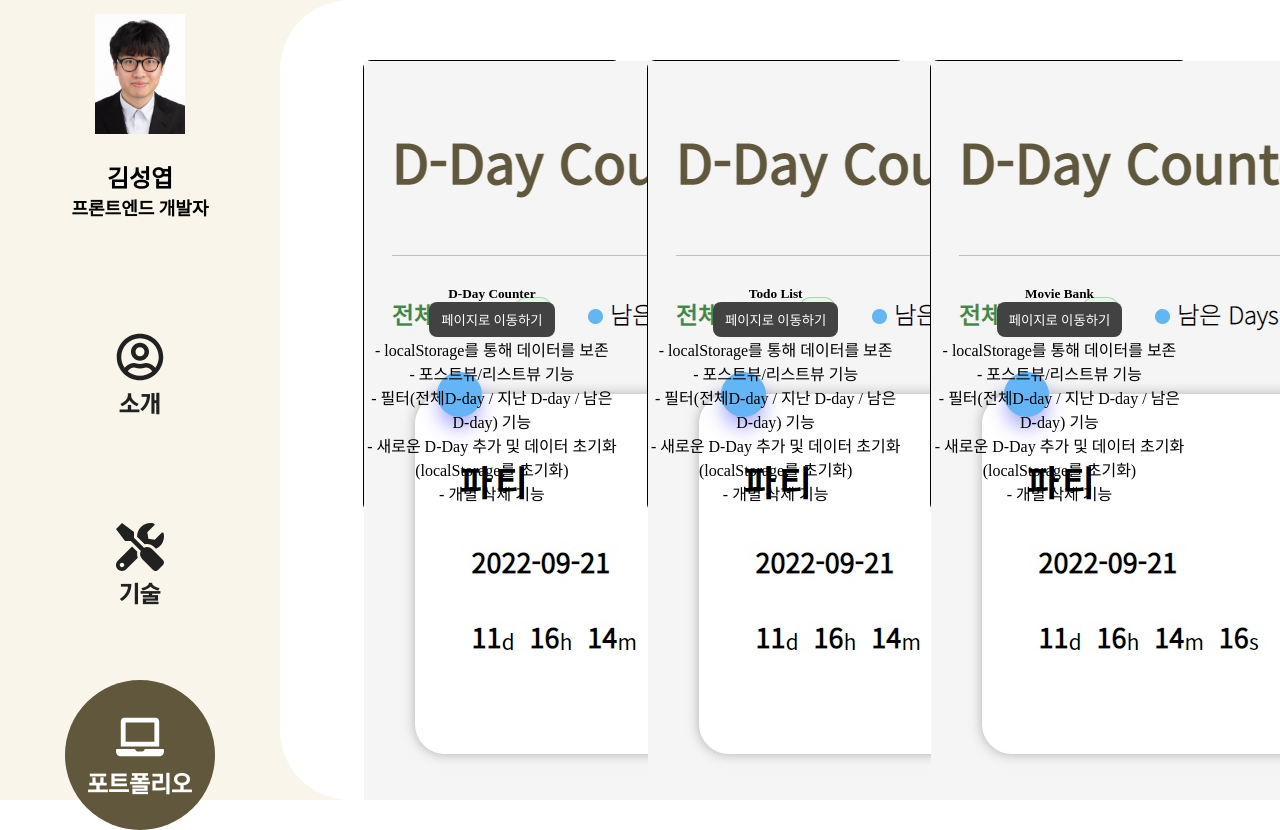
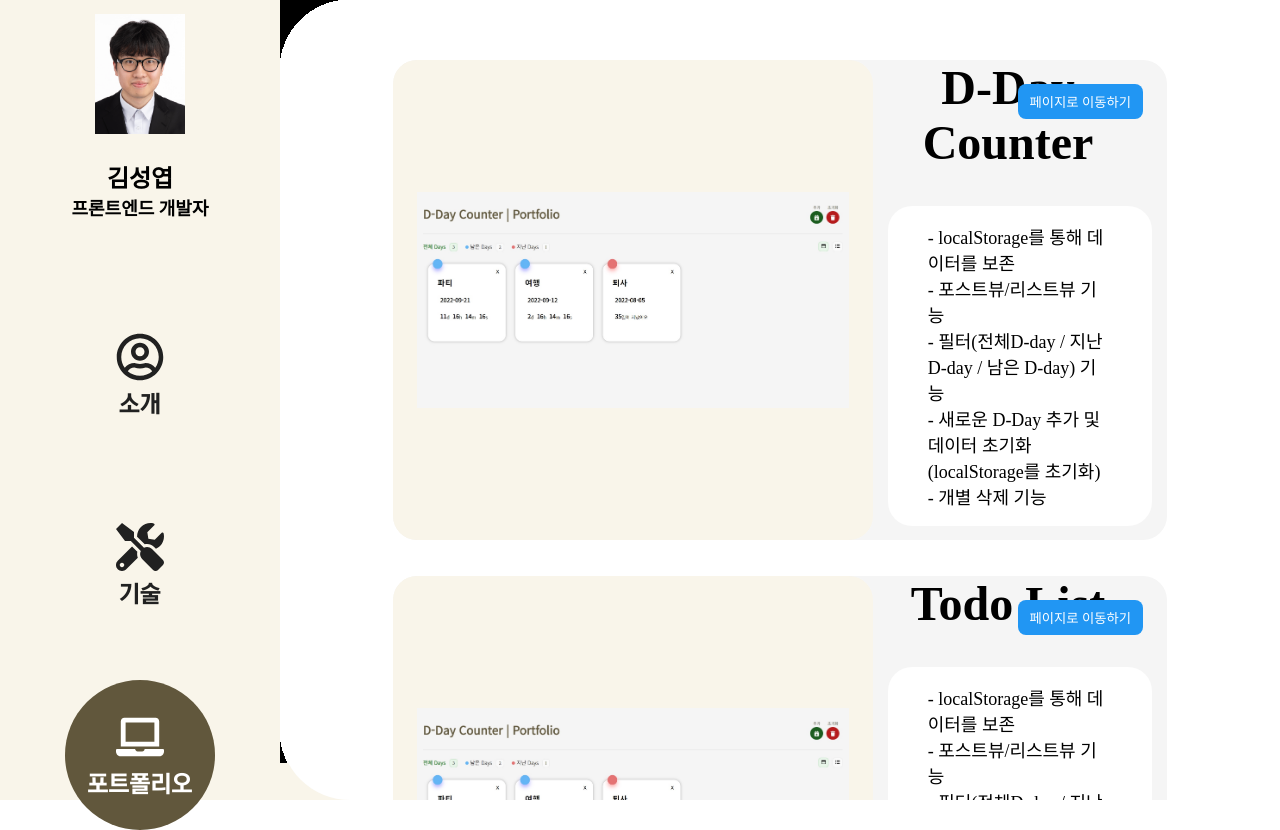
Before and after one commit to sktmcode93/resume, a React (Create React App) app: page /portfolio in a window 1280 px wide. Built offline with nearby package versions, Linux system fonts and the light colour scheme; a web font is replaced by a local one.

Commit message:
포폴 관련 css 변경

```diff
--- a/src/styles/css/common.css
+++ b/src/styles/css/common.css
@@ -172,3 +172,18 @@
   color: white;
   border-radius: 8px;
 }
+
+.image-box {
+  position: relative;
+}
+
+.image-box > img {
+  position: absolute;
+  left: 0;
+  right: 0;
+  top: 0;
+  bottom: 0;
+  width: auto;
+  height: auto;
+  margin: auto;
+}
--- a/src/styles/css/home.css
+++ b/src/styles/css/home.css
@@ -205,7 +205,6 @@
 }
 
 .skills article .image-box {
-  position: relative;
   width: 200px;
   height: 200px;
   background-color: #F9F5EA;
@@ -213,16 +212,8 @@
 }
 
 .skills article .image-box > img {
-  position: absolute;
-  left: 0;
-  right: 0;
-  top: 0;
-  bottom: 0;
-  width: auto;
-  height: auto;
   max-width: 80%;
   max-height: 80%;
-  margin: auto;
 }
 
 .skills .develope {
@@ -325,7 +316,22 @@
   font-size: 24px;
 }
 
-.portfolio {
+.portfolio .pf-list {
+  width: 90%;
+  margin: 0 auto;
+  display: -webkit-box;
+  display: -ms-flexbox;
+  display: flex;
+  -webkit-box-orient: vertical;
+  -webkit-box-direction: normal;
+      -ms-flex-direction: column;
+          flex-direction: column;
+  -webkit-box-align: center;
+      -ms-flex-align: center;
+          align-items: center;
+}
+
+.portfolio .pf-list > li {
   display: -webkit-box;
   display: -ms-flexbox;
   display: flex;
@@ -333,51 +339,86 @@
   -webkit-box-direction: normal;
       -ms-flex-direction: row;
           flex-direction: row;
+  -webkit-box-pack: justify;
+      -ms-flex-pack: justify;
+          justify-content: space-between;
+  -webkit-box-align: center;
+      -ms-flex-align: center;
+          align-items: center;
+  width: 100%;
+  margin-bottom: 36px;
+  background-color: #F5F5F5;
+  border-radius: 24px;
+}
+
+.portfolio .pf-list > li > .image-box {
+  width: 480px;
+  height: 480px;
+  border-radius: 24px;
+  background-color: #F9F5EA;
+}
+
+.portfolio .pf-list > li > .image-box > img {
+  max-width: 90%;
+  max-height: 90%;
+}
+
+.portfolio .pf-list > li > .explain {
+  height: 480px;
+  display: -webkit-box;
+  display: -ms-flexbox;
+  display: flex;
+  -webkit-box-orient: vertical;
+  -webkit-box-direction: normal;
+      -ms-flex-direction: column;
+          flex-direction: column;
+  -webkit-box-pack: start;
+      -ms-flex-pack: start;
+          justify-content: flex-start;
+  -webkit-box-align: center;
+      -ms-flex-align: center;
+          align-items: center;
+  width: calc(100% - 480px);
+}
+
+.portfolio .pf-list > li > .explain > nav {
+  width: 100%;
+  position: relative;
+  margin-bottom: 36px;
+}
+
+.portfolio .pf-list > li > .explain > nav > h5 {
+  text-align: center;
+  font-size: 48px;
+  margin-right: 24px;
+}
+
+.portfolio .pf-list > li > .explain > nav > .btn-type1 {
+  position: absolute;
+  right: 24px;
+  top: 24px;
+  background-color: #2196F3;
+}
+
+.portfolio .pf-list > li > .explain > div {
+  display: -webkit-box;
+  display: -ms-flexbox;
+  display: flex;
+  -webkit-box-orient: vertical;
+  -webkit-box-direction: normal;
+      -ms-flex-direction: column;
+          flex-direction: column;
   -webkit-box-pack: center;
       -ms-flex-pack: center;
           justify-content: center;
-  -webkit-box-align: center;
-      -ms-flex-align: center;
-          align-items: center;
+  width: 90%;
+  background-color: white;
+  height: 320px;
+  border-radius: 24px;
+  padding: 30px 40px;
+  overflow: auto;
 }
 
-.portfolio .pf-list {
-  width: 100%;
-  display: -webkit-box;
-  display: -ms-flexbox;
-  display: flex;
-  -webkit-box-orient: horizontal;
-  -webkit-box-direction: normal;
-      -ms-flex-direction: row;
-          flex-direction: row;
-  -ms-flex-wrap: wrap;
-      flex-wrap: wrap;
+.portfolio .pf-list > li > .explain > div > p {
+  font-size: 18px;
 }
-
-.portfolio .pf-list > li {
-  width: 30%;
-  margin: 0 1.5%;
-  border: 1px solid black;
-  border-radius: 8px;
-}
-
-.portfolio .pf-list > li > div {
-  width: 100%;
-  height: 225px;
-  text-align: center;
-}
-
-.portfolio .pf-list > li > h5 {
-  text-align: center;
-  margin: 5px 0;
-}
-
-.portfolio .pf-list > li > button {
-  width: 45%;
-  margin: 0 2.5%;
-  padding: 5px 8px;
-  background-color: #1E88E5;
-  border-radius: 4px;
-  color: white;
-  margin-bottom: 15px;
-}
--- a/src/styles/scss/common.scss
+++ b/src/styles/scss/common.scss
@@ -150,3 +150,14 @@
     color: white;
     border-radius: 8px;
 }
+
+.image-box {
+    position: relative;
+
+    >img {
+        @include position-style($top: 0, $left: 0, $bottom: 0, $right: 0);
+        width: auto;
+        height: auto;
+        margin: auto;
+    }
+}
--- a/src/styles/scss/home.scss
+++ b/src/styles/scss/home.scss
@@ -187,19 +187,14 @@
         }
 
         .image-box {
-            position: relative;
             width: 200px;
             height: 200px;
             background-color: $mainBg;
             border-radius: 50%;
 
             >img {
-                @include position-style($top: 0, $left: 0, $bottom: 0, $right: 0);
-                width: auto;
-                height: auto;
                 max-width: 80%;
                 max-height: 80%;
-                margin: auto;
             }
         }
     }
@@ -276,38 +271,68 @@
 }
 
 .portfolio {
-    @include flex-style(row, center, center);
 
     .pf-list {
-        width: 100%;
-        @include flex-style();
-        flex-wrap: wrap;
+        width: 90%;
+        margin: 0 auto;
+        @include flex-style(column, $alignVal :center);
 
         >li {
-            width: 30%;
-            margin: 0 1.5%;
-            border: 1px solid black;
-            border-radius: 8px;
+            @include flex-style(row, space-between, center);
+            width: 100%;
+            margin-bottom: 36px;
+            background-color: $gray100;
+            border-radius: 24px;
 
-            >div {
-                width: 100%;
-                height: 225px;
-                text-align: center;
+            >.image-box {
+                width: 480px;
+                height: 480px;
+                border-radius: 24px;
+                background-color: $mainBg;
+
+                >img {
+                    max-width: 90%;
+                    max-height: 90%;
+                }
             }
 
-            >h5 {
-                text-align: center;
-                margin: 5px 0;
-            }
+            >.explain {
+                height: 480px;
+                @include flex-style(column, flex-start, center);
+                width: calc(100% - 480px);
 
-            >button {
-                width: 45%;
-                margin: 0 2.5%;
-                padding: 5px 8px;
-                background-color: $blue600;
-                border-radius: 4px;
-                color: white;
-                margin-bottom: 15px;
+                >nav {
+                    width: 100%;
+                    position: relative;
+                    margin-bottom: 36px;
+
+                    >h5 {
+                        text-align: center;
+                        font-size: 48px;
+                        margin-right: 24px;
+                    }
+
+                    >.btn-type1 {
+                        @include position-style($right : 24px, $top : 24px);
+                        background-color: $blue500;
+                    }
+                }
+
+                >div {
+                    @include flex-style(column, $justifyVal :center);
+                    width: 90%;
+                    background-color: white;
+                    height: 320px;
+                    border-radius: 24px;
+                    padding: 30px 40px;
+                    overflow: auto;
+
+                    >p {
+                        font-size: 18px;
+                    }
+                }
+
+
             }
         }
     }
```
